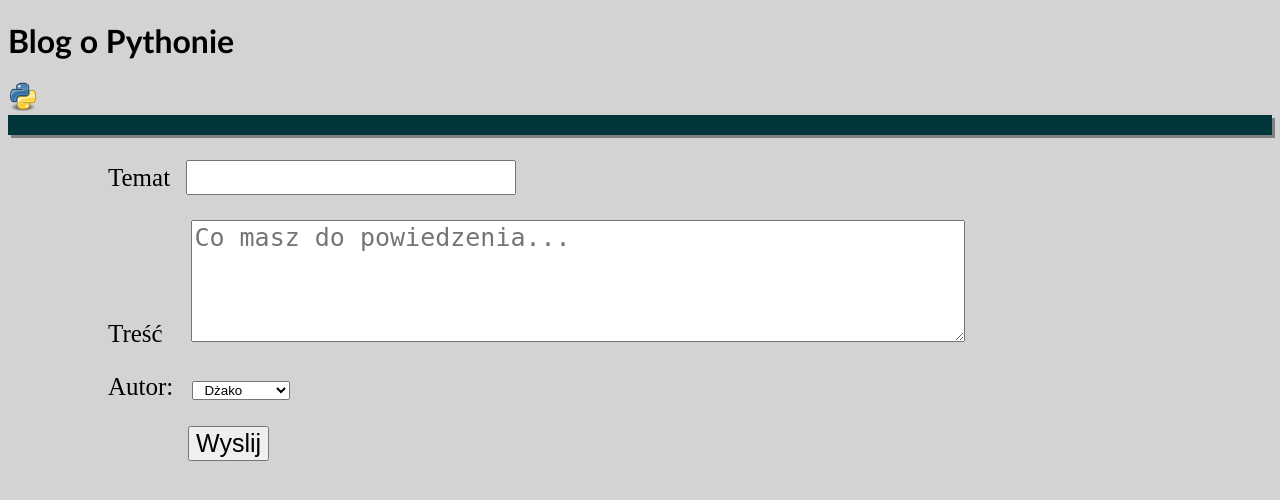
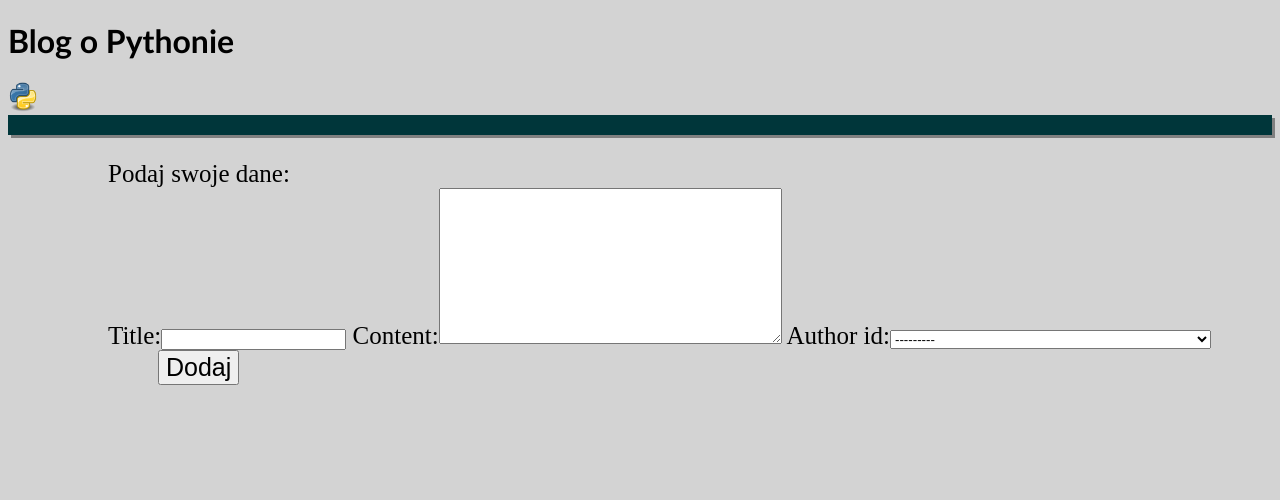
Before and after one commit to NavSimPolska/posts, a Django app: page /add_post in a window 1280 px wide. Shown: the top 500 px of the page. Run offline with Django 3.2, Linux system fonts and the light colour scheme; data comes from the database, SQL or seed files in the repository; both versions use the stored data as it was after the commit.

Commit message:
Zmieniono formularze. Zmieniono nazwy formularzy. Zmieniono metody URL.

```diff
--- a/post/form.py
+++ b/post/form.py
@@ -1,15 +1,12 @@
 from django import forms
+from post.models import Author, Posts
 
-class AddAutorsForm(forms.Form):
-    Nick = forms.CharField(label = 'Nick')
-    email = forms.EmailField(label = 'e-mail')
+class AuthorForm(forms.ModelForm):
+    class Meta:
+        model = Author
+        fields = ['nick', 'email']
 
-    def clean(self):
-        cleaned_data = super().clean()
-        Nick = cleaned_data.get('Nick')
-        email = cleaned_data.get('email')
-
-        if not (Nick or email):
-            raise forms.ValidationError('Nie podano wymaganych danych')
-        else:
-            raise forms.ValidationError('Bujaj sie')
+class PostForm(forms.ModelForm):
+    class Meta:
+        model = Posts
+        fields = ['title', 'content', 'author_id']
--- a/post/models.py
+++ b/post/models.py
@@ -8,11 +8,10 @@
         return f"id:{self.id}, nick={self.nick}, email={self.email}"
 
 class Posts(models.Model):
-    title   =  models.CharField(max_length = 256, blank=True)
-    content =  models.TextField(blank=True)
+    title   =  models.CharField(max_length = 256, blank=False)
+    content =  models.TextField(blank=False)
     created =  models.DateTimeField(auto_now_add = True)
     modified = models.DateTimeField(auto_now=True)
-#    author_id = models.IntegerField(null=False)
     author_id =models.ForeignKey(Author, on_delete=models.CASCADE )
 
     def __str__(self):
--- a/post/templates/post/add_autor.html
+++ b/post/templates/post/add_autor.html
@@ -6,7 +6,7 @@
         {% csrf_token %}
         <p style="font-size: 25px; margin-left: 50px">Podaj swoje dane:<br>
             {{ form }}
-        <br><input type="submit" value="Wyslij" style="font-size: 25px; margin-left: 50px">
+        <br><input type="submit" value="Dodaj" style="font-size: 25px; margin-left: 50px">
     </form>
 
 {% endblock %}
--- a/post/templates/post/add_post.html
+++ b/post/templates/post/add_post.html
@@ -4,22 +4,10 @@
 
     <form method="post" style="margin-left: 50px;" action="/create_p">
         {% csrf_token %}
-                <p style="font-size: 25px; margin-left: 50px">Temat
-                <label for="temat"></label>
-                    <input style="font-size: 25px; margin-left: 10px" type="text" id="temat" name="temat"></p>
-
-                <p style="font-size: 25px; margin-left: 50px">Treść&nbsp&nbsp
-                <label for="tresc"></label>
-                    <textarea style="font-size: 25px; margin-left: 10px" cols=50 rows=4 type="textbox" id="tresc" name="tresc" placeholder="Co masz do powiedzenia..."></textarea></p>
-
-                <p style="font-size: 25px; margin-left: 50px">Autor:&nbsp&nbsp
-                <select name="author" id="id_author">
-                    {% for i in autorzy %}
-                    <option style="font-size: 15px; margin-left: 10px" value={{ i.id }}>&nbsp&nbsp{{ i.nick }}&nbsp&nbsp</option>
-                    {% endfor %}
-                </select></p>
-                <input type="submit" value="Wyslij" style="font-size: 25px; margin-left: 130px">
-            </form>
+        <p style="font-size: 25px; margin-left: 50px">Podaj swoje dane:<br>
+            {{ form }}
+        <br><input type="submit" value="Dodaj" style="font-size: 25px; margin-left: 50px">
+    </form>
 
 {% endblock %}
 
--- a/post/templates/post/author_list.html
+++ b/post/templates/post/author_list.html
@@ -7,7 +7,7 @@
                <p style="font-size: 20px; margin-left: 60px">
                     <ol style="font-size: 20px; margin-left: 50px">
                         {% for a in autorzy %}
-                            <li><a href="author_details/{{ a.id }}">{{ a.nick }}</a></li>
+                            <li><a href="{% url "posts:details_a" a.id %}">{{ a.nick }}</a></li>
                         {% endfor %}
                      </ol>
                 <p style="font-size: 12px; margin-left: 70px"><a href='/add_autor'>Dodaj autora</a>, <a href='/'>Lista postów</a></p>
--- a/post/urls.py
+++ b/post/urls.py
@@ -2,11 +2,11 @@
 from django.urls import path
 from .views import post_list, post_details, author_details, author_list, add_post, create_p, add_autor, create_a
 
-app_name = 'post'
+app_name = 'posts'
 urlpatterns = [
-   path('', post_list),
-   path('<int:p>', post_details),
-   path('author_details/<int:a>', author_details),
+   path('', post_list,),
+   path('<int:p>', post_details, name = 'details'),
+   path('author_details/<int:a>', author_details, name = 'details_a'),
    path('author_list', author_list),
    path('add_post', add_post),
    path('add_autor', add_autor),
--- a/post/views.py
+++ b/post/views.py
@@ -2,8 +2,7 @@
 from django.template import Context, loader
 from post.models import Posts, Author
 from django.shortcuts import render, redirect
-from post.form import AddAutorsForm
-
+from post.form import AuthorForm, PostForm
 
 
 def post_list(request):
@@ -30,29 +29,27 @@
    return HttpResponse(t.render(c))
 
 def add_post(request):
-   blank = Posts.objects.first()
    autorzy = Author.objects.all()
-   c = {"title": "Nowy post", "autorzy": autorzy, "blank": blank,}
+   c = {"title": "Nowy post", "autorzy": autorzy, 'form': PostForm}
    return render(request, "post/add_post.html", c)
 
 def add_autor(request):
    autorzy = Author.objects.all()
-   c = {"title": "Nowy autor", 'form': AddAutorsForm}
+   c = {"title": "Nowy autor", 'form': AuthorForm}
    return render(request, "post/add_autor.html", c)
 
 def create_p(request):
    if request.method == "POST":
       dane = request.POST
-      print(len(dane), dane)
-      a = Author.objects.get(id=int(dane.get('author')))
-      if dane.get('temat') != '' and dane.get('tresc') != '':
-         Posts.objects.create(title=dane.get('temat'), content=dane.get('tresc'), author_id=a)
+      form = PostForm(dane)
+      if form.is_valid():
+         form.save()
    return redirect('/')
 
 def create_a(request):
    if request.method == "POST":
       dane = request.POST
-      print(dane)
-      if dane.get('temat') != '' and dane.get('tresc') != '':
-         Author.objects.create(nick=dane.get('Nick'), email=dane.get('email'))
+      form =AuthorForm(dane)
+      if form.is_valid():
+         form.save()
    return redirect('/author_list')
```
Also changed, not shown: post/templates/post/main.html (+2 -7 lines), db.sqlite3.
